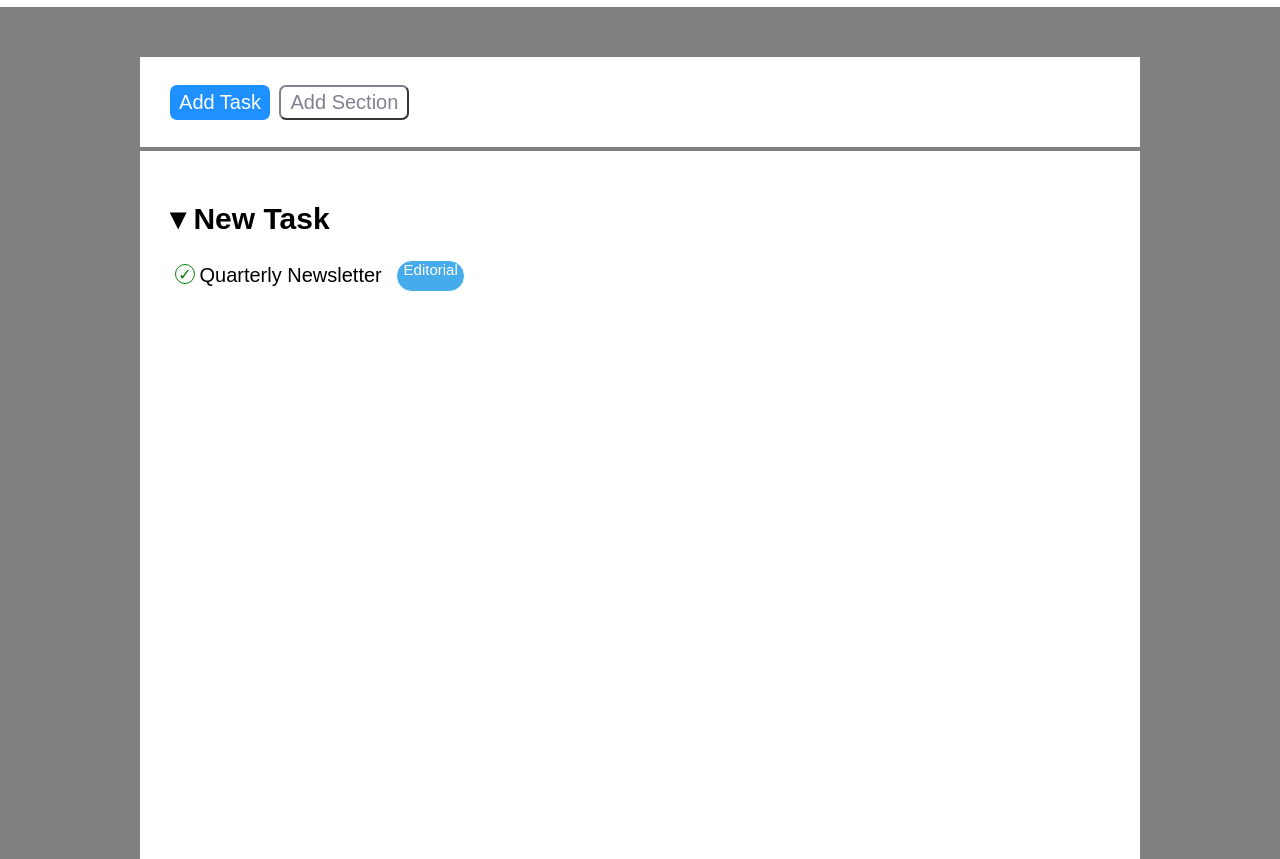
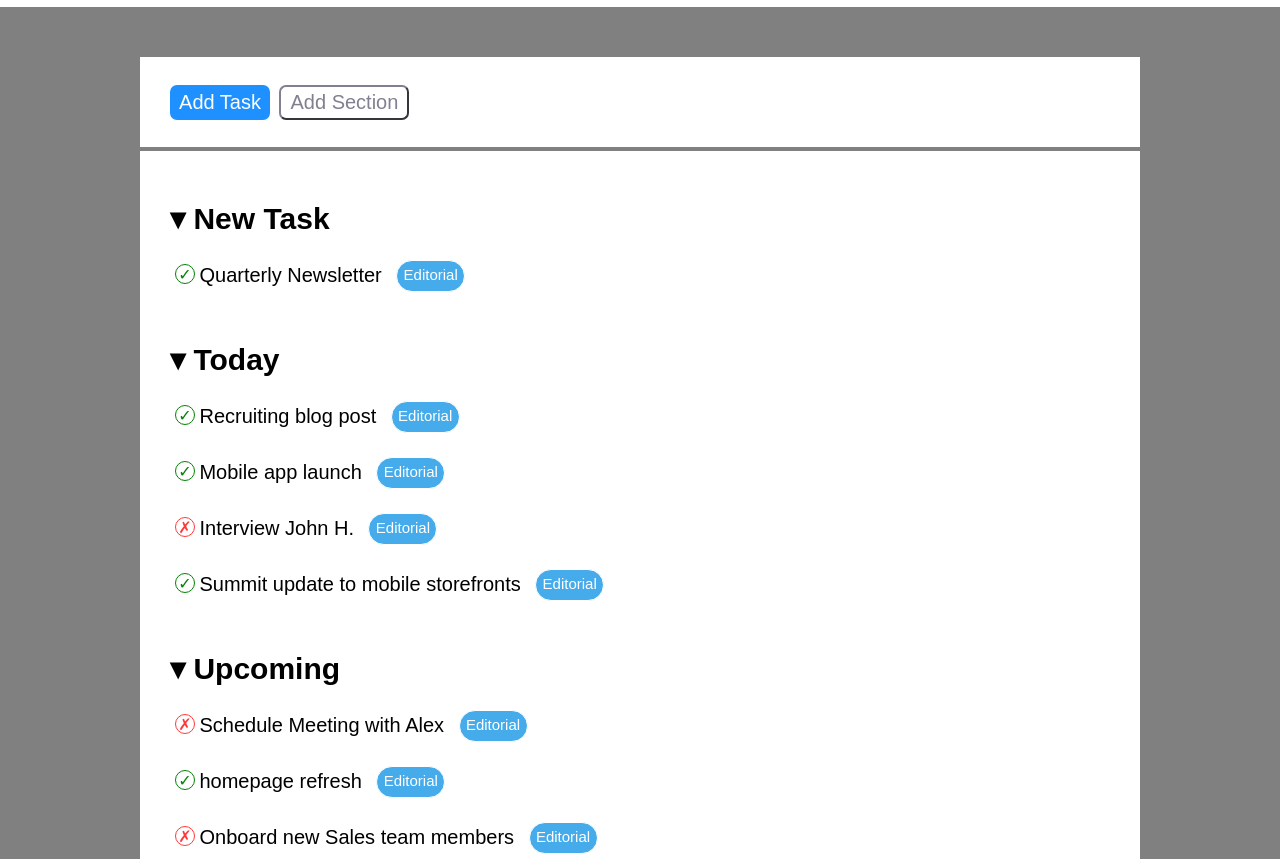
Before and after one commit to AndreaChiari/html-css-toboolist, a plain HTML site: page index.html in a window 1280 px wide. Shown: the part 93-952 px from the top of the page. Drawn offline with Linux system fonts and the light colour scheme.

Commit message:
update_main

```diff
--- a/index.html
+++ b/index.html
@@ -32,9 +32,18 @@
 
     <!--main-->
 
+
+
+    <!--new task-->
     <main>
+        <ul class= new-task  style="list-style: none;">
+            <li>
                 <h3 class="titoletti">&#x25BE New Task</h3>
-        <div class="symbol">
+            </li>
+
+        <li>
+
+            <div class="symbol_green">
                 &#10003
             </div>
             <span class="tasks">
@@ -44,6 +53,144 @@
                 Editorial
             </span>
 
+        </li>
+        </ul>
+
+
+
+
+
+    <!--today-->
+
+    <ul class= new-task  style="list-style: none;">
+        <li>
+            <h3 class="titoletti">&#x25BE Today</h3>
+        </li>
+
+    <li>
+
+        <div class="symbol_green">
+            &#10003
+        </div>
+        <span class="tasks">
+            Recruiting blog post
+        </span>
+        <span class="lable-blu">
+            Editorial
+        </span>
+
+    </li>
+
+    <li>
+
+        <div class="symbol_green">
+            &#10003
+        </div>
+        <span class="tasks">
+            Mobile app launch
+        </span>
+        <span class="lable-blu">
+            Editorial
+        </span>
+
+    </li>
+
+    <li>
+
+        <div class="symbol_red">
+            &#10007
+        </div>
+        <span class="tasks">
+            Interview John H.
+        </span>
+        <span class="lable-blu">
+            Editorial
+        </span>
+
+    </li>
+
+    <li>
+
+        <div class="symbol_green">
+            &#10003
+        </div>
+        <span class="tasks">
+            Summit update to mobile storefronts
+        </span>
+        <span class="lable-blu">
+            Editorial
+        </span>
+
+    </li>
+    </ul>
+
+
+
+
+    <!--upcoming-->
+
+    <ul class= new-task  style="list-style: none;">
+        <li>
+            <h3 class="titoletti">&#x25BE Upcoming</h3>
+        </li>
+
+    <li>
+
+        <div class="symbol_red">
+            &#10007
+        </div>
+        <span class="tasks">
+            Schedule Meeting with Alex
+        </span>
+        <span class="lable-blu">
+            Editorial
+        </span>
+
+    </li>
+
+    <li>
+
+        <div class="symbol_green">
+            &#10003
+        </div>
+        <span class="tasks">
+            homepage refresh
+        </span>
+        <span class="lable-blu">
+            Editorial
+        </span>
+
+    </li>
+
+    <li>
+
+        <div class="symbol_red">
+            &#10007
+        </div>
+        <span class="tasks">
+            Onboard new Sales team members
+        </span>
+        <span class="lable-blu">
+            Editorial
+        </span>
+
+    </li>
+
+    <li>
+
+        <div class="symbol_green">
+            &#10003
+        </div>
+        <span class="tasks">
+            Review editorial character
+        </span>
+        <span class="lable-blu">
+            Editorial
+        </span>
+
+    </li>
+    </ul>
+
 
 
 
--- a/toboolist.css
+++ b/toboolist.css
@@ -93,21 +93,26 @@ main{
 
 /*text white*/
 
-.lable-blu, .tasks, .symbol, h3{
+.lable-blu, .tasks, .symbol, h3,
+.symbol_block_level, .tasks_inline,
+.titoletti,.new-task, li, .symbol_green,
+.symbol_red{
     background-color: white;
 }
 
 
 /*corpo del main*/
 
+
+
 .titoletti{
-    margin-left: 30px;
+    padding-left: 30px;
     height: 50-px;
     padding-top: 50px;
     font-size: 30px;
 }
 
-.symbol{
+.symbol_green{
     display: inline-block;
     margin-left: 35px;
     margin-top: 20px;
@@ -122,6 +127,21 @@ main{
 
 
 }
+
+.symbol_red{
+    display: inline-block;
+    margin-left: 35px;
+    margin-top: 20px;
+    height: 20px;
+    width: 20px;
+    border-radius: 50%;
+    border: 1px solid;
+    text-align: center;
+    color:rgb(255,57,57) ;
+    vertical-align: middle;
+
+}
+
 
 .tasks{
     text-align: center;
@@ -147,5 +167,6 @@ main{
     color:white;
     width: 69px;
     height: 32px;
+    padding: 5px;
 
 }
```
Lines whose indentation alone changed are shown as unchanged.
